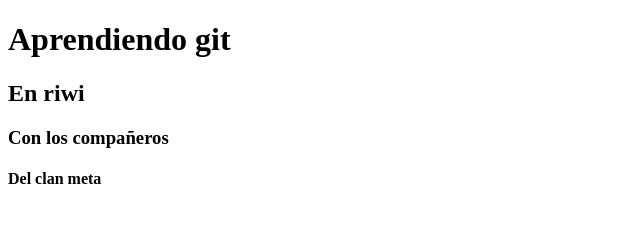
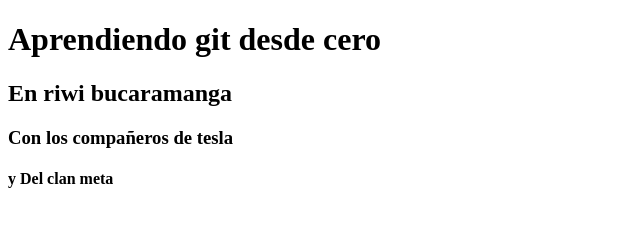
Before and after one commit to EstebanBedoyaHiguita/Git_meta, a plain HTML site: page 02-Ramas/index.html in a window 1280 px wide. Shown: the whole page, without its empty margins (0-640 px from the left). Drawn offline with Linux system fonts and the light colour scheme.

Commit message:
modificando titulos en rama master

```diff
--- a/02-Ramas/index.html
+++ b/02-Ramas/index.html
@@ -6,9 +6,9 @@
     <title>Document</title>
 </head>
 <body>
-    <h1>Aprendiendo git</h1>
-    <h2>En riwi</h2>
-    <h3>Con los compañeros</h3>
-    <h4>Del clan meta</h4>
+    <h1>Aprendiendo git desde cero</h1>
+    <h2>En riwi bucaramanga</h2>
+    <h3>Con los compañeros de tesla</h3>
+    <h4>y Del clan meta</h4>
 </body>
 </html>
```
